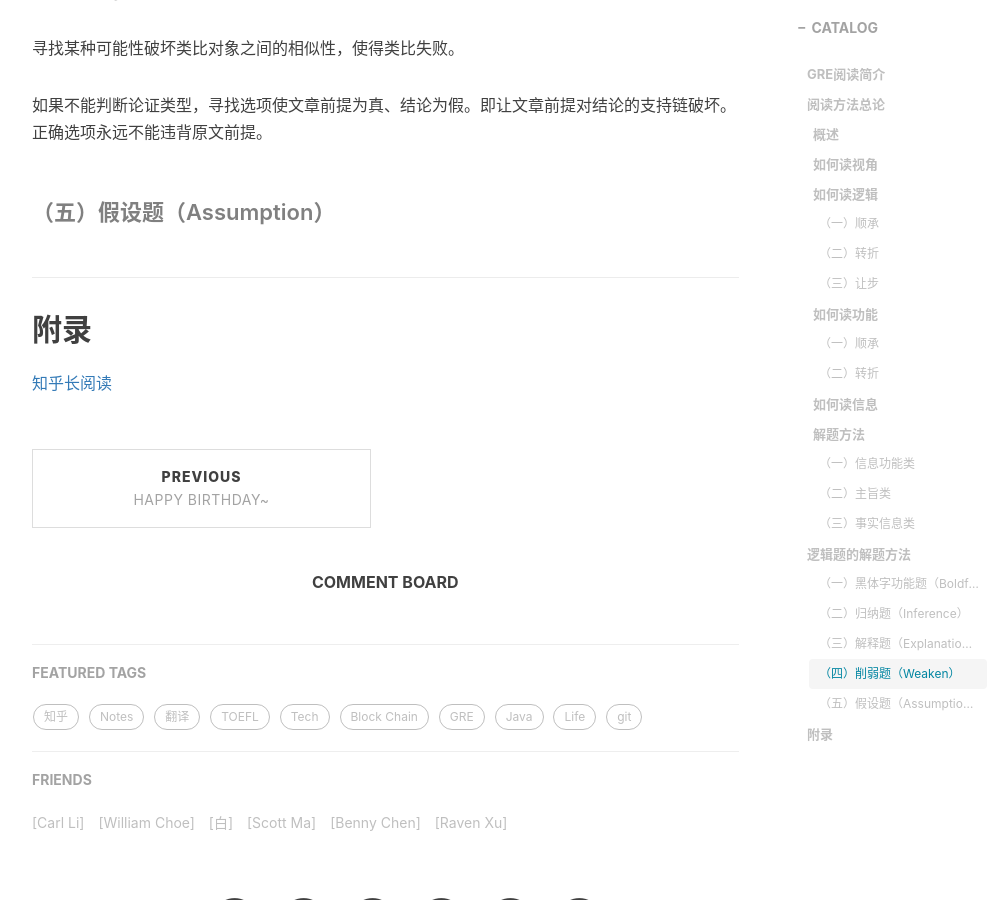
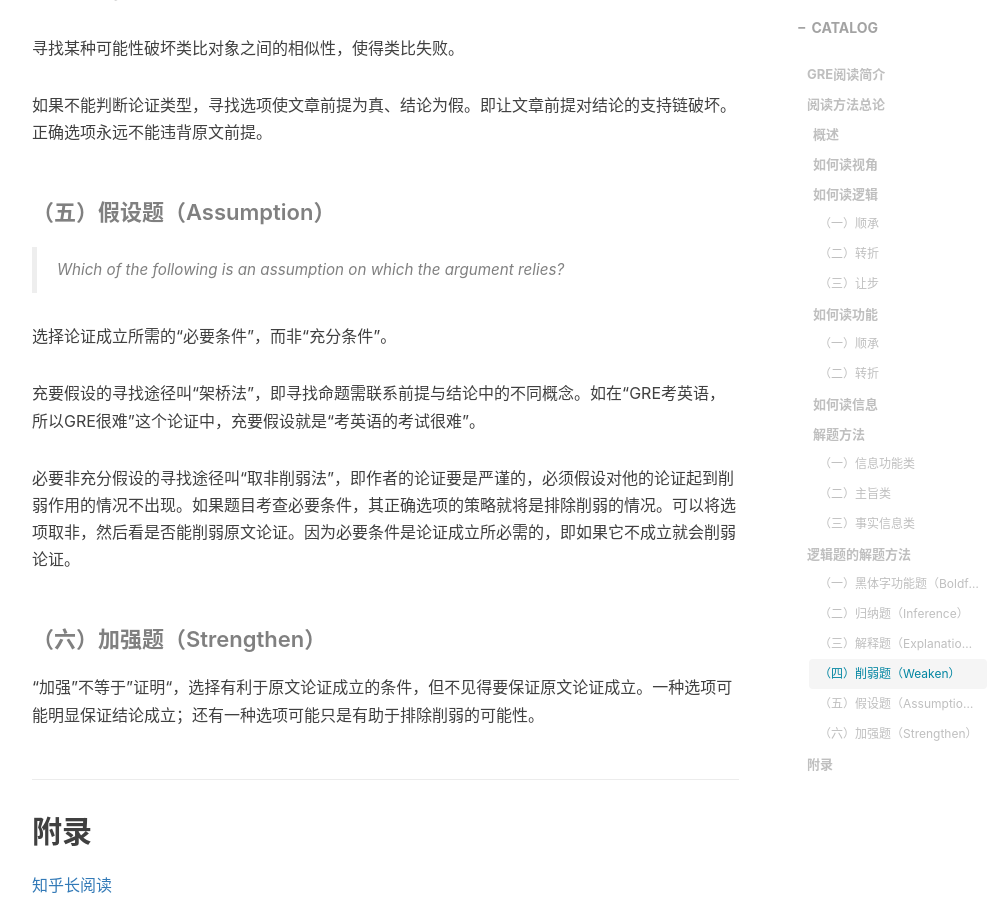
Before and after one commit to MessiahChen/MessiahChen.github.io, a Jekyll site: the page built from _posts/2020-08-08-GRE-V2.markdown, in a window 1280 px wide and 900 px high, scrolled down 8606 px. Shown: the whole window, without its empty margins (233-1233 px from the left). Built offline with Jekyll 4.4.1, drawn with Linux system fonts in a browser that asks for light colours; nearby versions of some CDN libraries; comment, search, counter and statistics services are not loaded.

Commit message:
update post

```diff
--- a/_posts/2020-08-08-GRE-V2.markdown
+++ b/_posts/2020-08-08-GRE-V2.markdown
@@ -243,9 +243,17 @@ Argument在逻辑学中的定义是: a set of statements in which one of the sta
 
 #### （五）假设题（Assumption）
 
+> Which of the following is an assumption on which the argument relies?
 
+选择论证成立所需的“必要条件”，而非“充分条件”。
 
+充要假设的寻找途径叫“架桥法”，即寻找命题需联系前提与结论中的不同概念。如在“GRE考英语，所以GRE很难”这个论证中，充要假设就是“考英语的考试很难”。
 
+必要非充分假设的寻找途径叫“取非削弱法”，即作者的论证要是严谨的，必须假设对他的论证起到削弱作用的情况不出现。如果题目考查必要条件，其正确选项的策略就将是排除削弱的情况。可以将选项取非，然后看是否能削弱原文论证。因为必要条件是论证成立所必需的，即如果它不成立就会削弱论证。
+
+#### （六）加强题（Strengthen）
+
+“加强”不等于”证明“，选择有利于原文论证成立的条件，但不见得要保证原文论证成立。一种选项可能明显保证结论成立；还有一种选项可能只是有助于排除削弱的可能性。
 
 ## 附录
 
```
